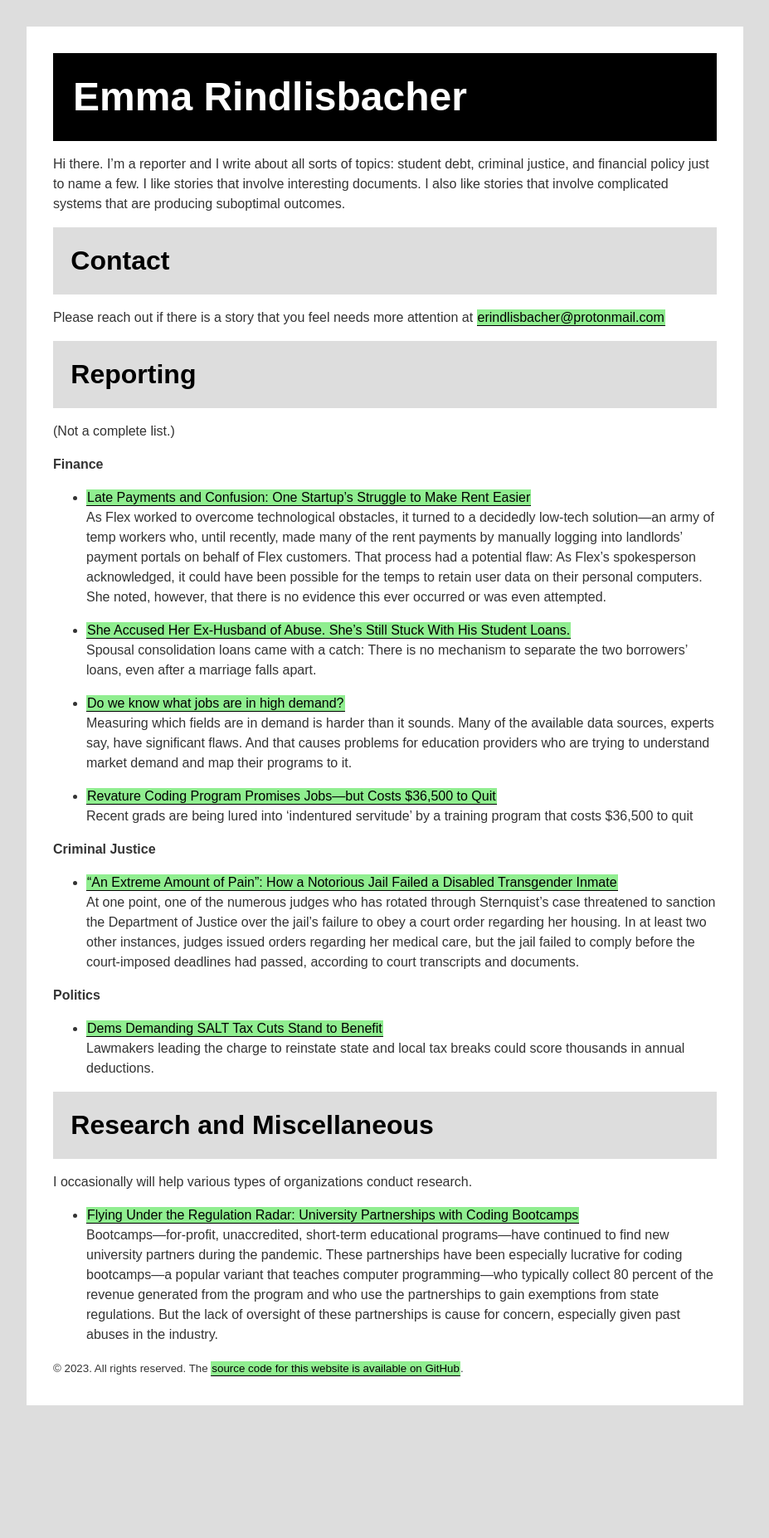
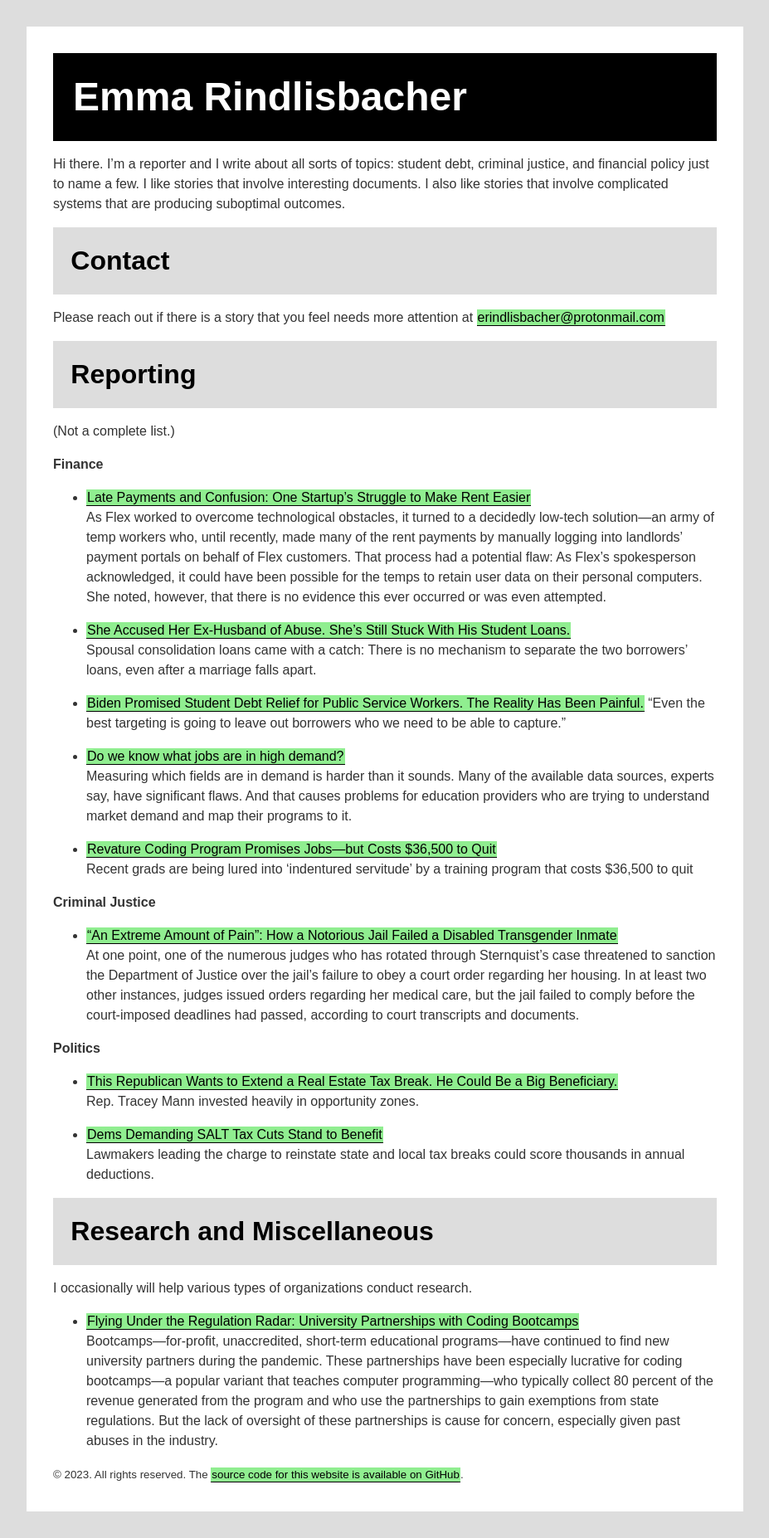
Before and after one commit to erindlisbacher/website, a Jekyll site: the page built from index.md, in a window 1280 px wide. Shown: the whole page at 83% size, without its empty margins (0-927 px from the left). Built offline with Jekyll 4.4.1, drawn with Linux system fonts in a browser that asks for light colours; before the commit the page ends 1726 px from its top, so only the background shows below that.

Commit message:
Update index.md
add more links

```diff
--- a/index.md
+++ b/index.md
@@ -23,6 +23,9 @@ Please reach out if there is a story that you feel needs more attention at <a hr
 * [She Accused Her Ex-Husband of Abuse. She’s Still Stuck With His Student Loans.](https://www.motherjones.com/politics/2022/04/spousal-consolidation-student-loans/)
   Spousal consolidation loans came with a catch: There is no mechanism to separate the two borrowers’ loans, even after a marriage falls apart.
 
+* [Biden Promised Student Debt Relief for Public Service Workers. The Reality Has Been Painful.](https://www.motherjones.com/politics/2022/01/biden-promised-student-debt-relief-for-public-service-workers-the-reality-has-been-painful/)
+  “Even the best targeting is going to leave out borrowers who we need to be able to capture.”
+
 * [Do we know what jobs are in high demand?](https://workshift.opencampusmedia.org/do-we-know-what-jobs-are-in-high-demand/)
   Measuring which fields are in demand is harder than it sounds. Many of the available data sources, experts say, have significant flaws. And that causes problems for education providers who are trying to understand market demand and map their programs to it.
 
@@ -36,8 +39,12 @@ Please reach out if there is a story that you feel needs more attention at <a hr
 
 ### Politics
 
+* [This Republican Wants to Extend a Real Estate Tax Break. He Could Be a Big Beneficiary.](https://www.motherjones.com/politics/2022/02/tracey-mann-congress-opportunity-zones-austin/)
+  Rep. Tracey Mann invested heavily in opportunity zones.
+
 * [Dems Demanding SALT Tax Cuts Stand to Benefit](https://www.levernews.com/democrats-gunning-to-end-salt-cap-stand-to-benefit/)
   Lawmakers leading the charge to reinstate state and local tax breaks could score thousands in annual deductions.
+
 
 ## Research and Miscellaneous
 
```
